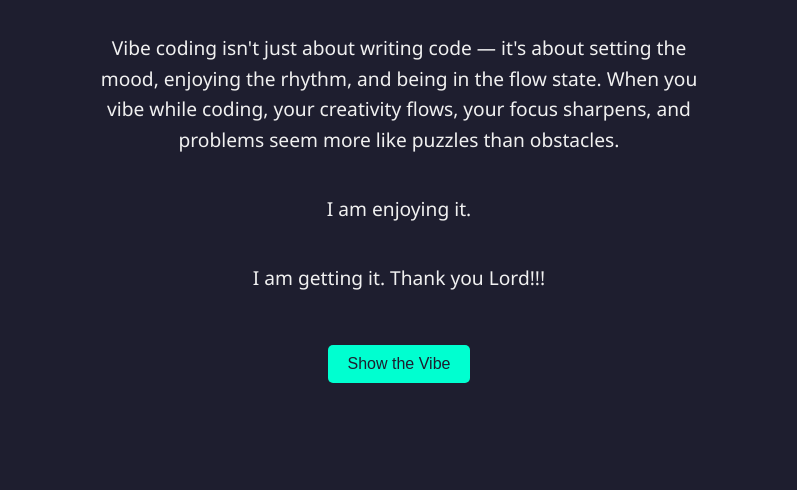
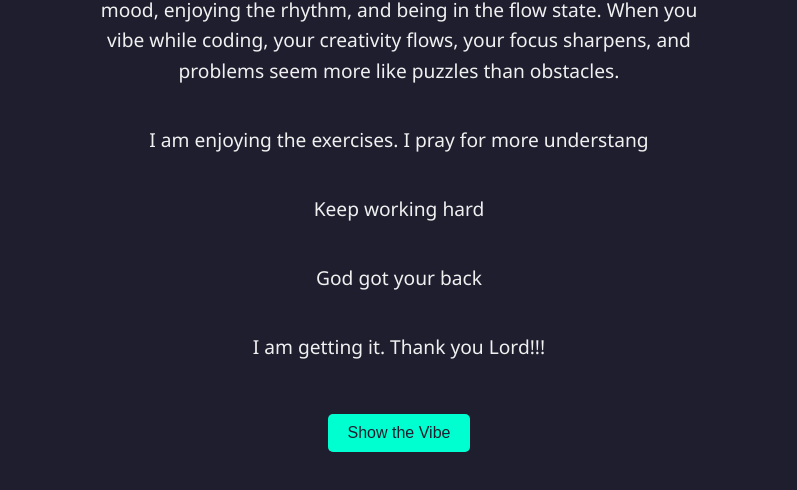
Before and after one commit to bukkia/jenkins-demo, a plain HTML site: page index.html in a window 1280 px wide. Shown: the part 262-752 px from the top of the page, without its empty margins (241-1038 px from the left). Drawn offline with Linux system fonts and the light colour scheme.

Commit message:
My sixth commit

```diff
--- a/index.html
+++ b/index.html
@@ -64,7 +64,10 @@
     than obstacles.
   </p>
 
-  <p>I am enjoying it.</p>
+  <p>I am enjoying the exercises. I pray for more understang</p>
+
+  <p>Keep working hard</p>
+  <p>God got your back</p>
 
   <p>I am getting it. Thank you Lord!!!</p>
 
```
